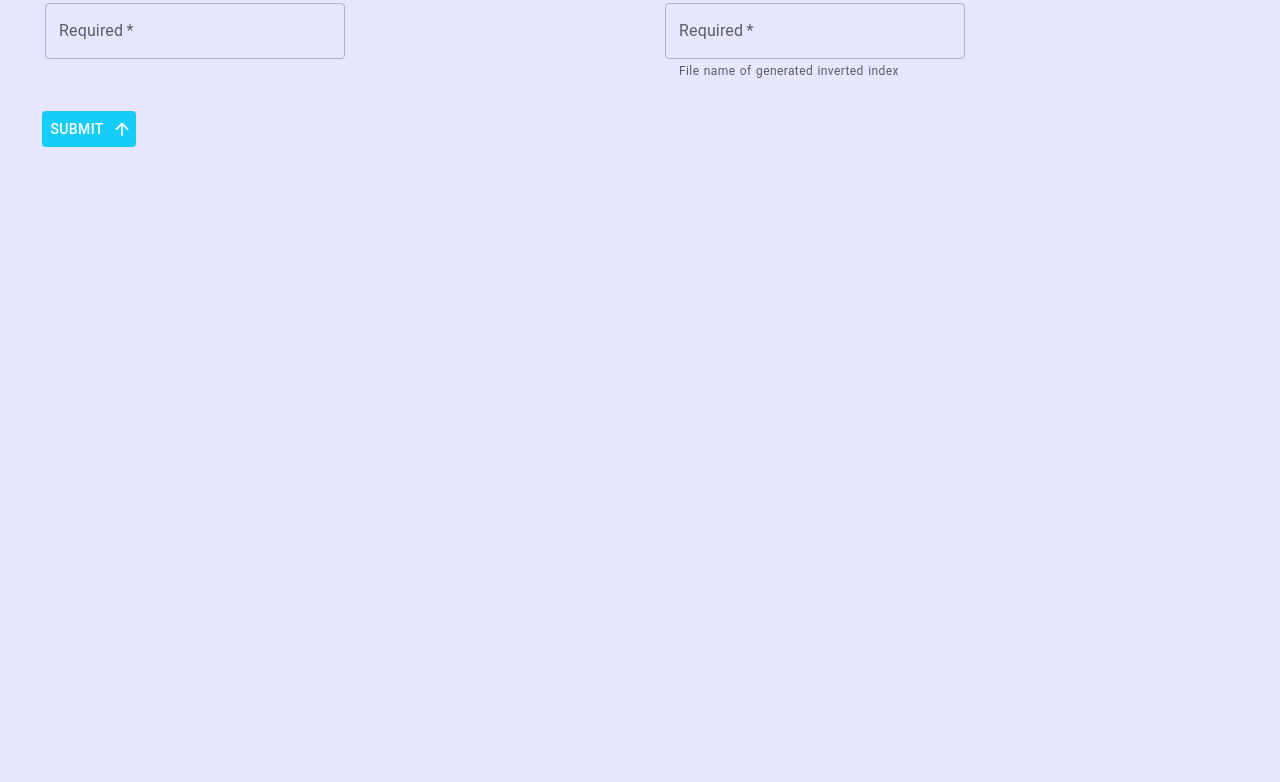
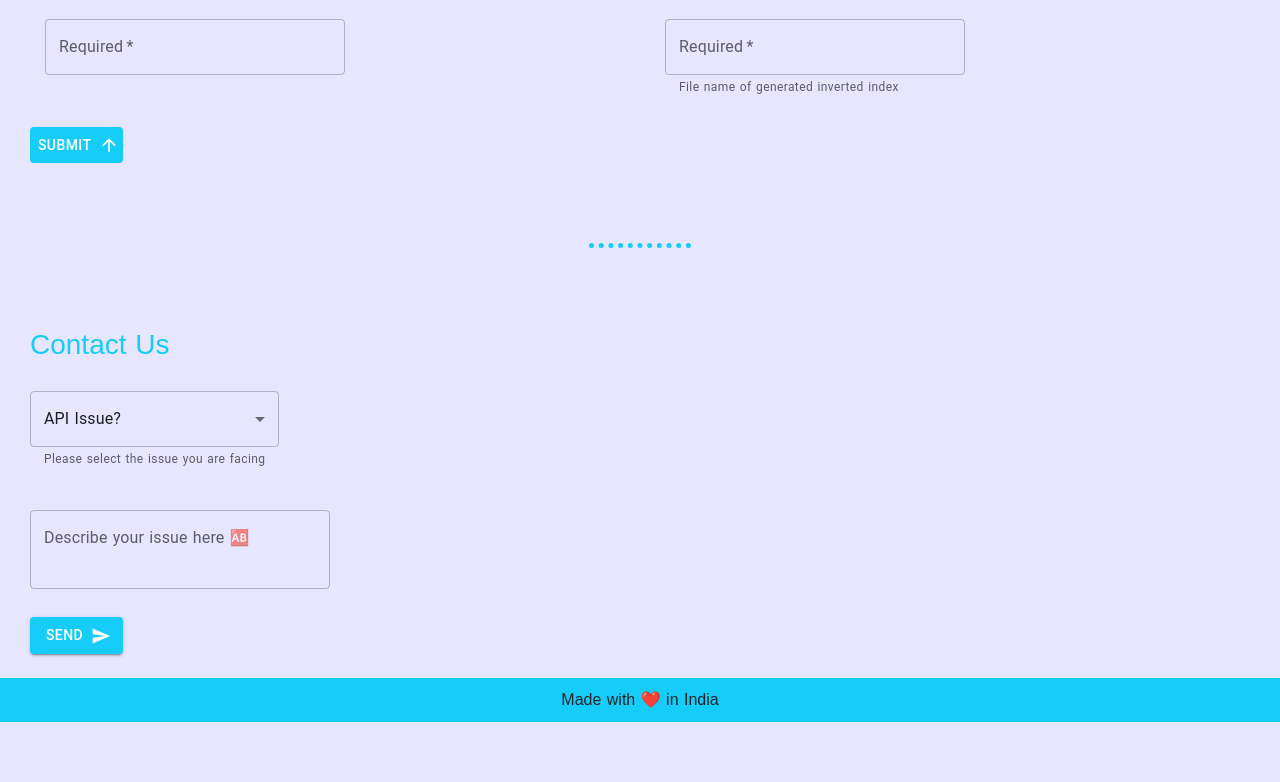
Before and after one commit to HerokuNivas/Project1-Fronted, a React (Create React App) app: page / in a window 1280 px wide. Shown: the part 318-1100 px from the top of the page. After the commit the page ends 1040 px from the top, so only its background shows below. Built offline with nearby package versions, Linux system fonts and the light colour scheme.

Commit message:
Added main component

```diff
--- a/src/components/HomeRoute.jsx
+++ b/src/components/HomeRoute.jsx
@@ -11,6 +11,9 @@ function HomeRoute(){
         <div>
             <Navbar/>
             <MainComponent/>
+            <div style={{marginTop: "5rem", marginBottom: "5rem"}}>
+                <ComponentBorder/>
+            </div>
             <div id = "contact"><Contact/></div>
             <Footer/>
         </div>
--- a/src/components/mainComponent.jsx
+++ b/src/components/mainComponent.jsx
@@ -71,7 +71,7 @@ function MainComponent() {
       </div>
 
       <div className="mainComponentSubmitButton">
-        <Button style={{backgroundColor: "#16cdfa", marginLeft: "1%", marginTop: "1.8rem"}} type="submit" endIcon=<ArrowUpwardIcon style={{color: "white"}}/> ><span className="mainComponentSubmitText">Submit</span></Button>
+        <Button style={{backgroundColor: "#16cdfa", marginTop: "1.8rem"}} type="submit" endIcon=<ArrowUpwardIcon style={{color: "white"}}/> ><span className="mainComponentSubmitText">Submit</span></Button>
       </div>
 
 
--- a/src/css/HomeRoute.css
+++ b/src/css/HomeRoute.css
@@ -1,3 +1,3 @@
 #contact{
-    margin-top: 50%;
+    margin-top: 2rem;
 }
--- a/src/css/mainComponent.css
+++ b/src/css/mainComponent.css
@@ -10,7 +10,7 @@
 
 h3.detailHeading{
     color: #16cdfa;
-    margin-bottom: 1rem;
+    margin-bottom: 2rem;
 }
 
 .mainComponentAPIKey{
```
